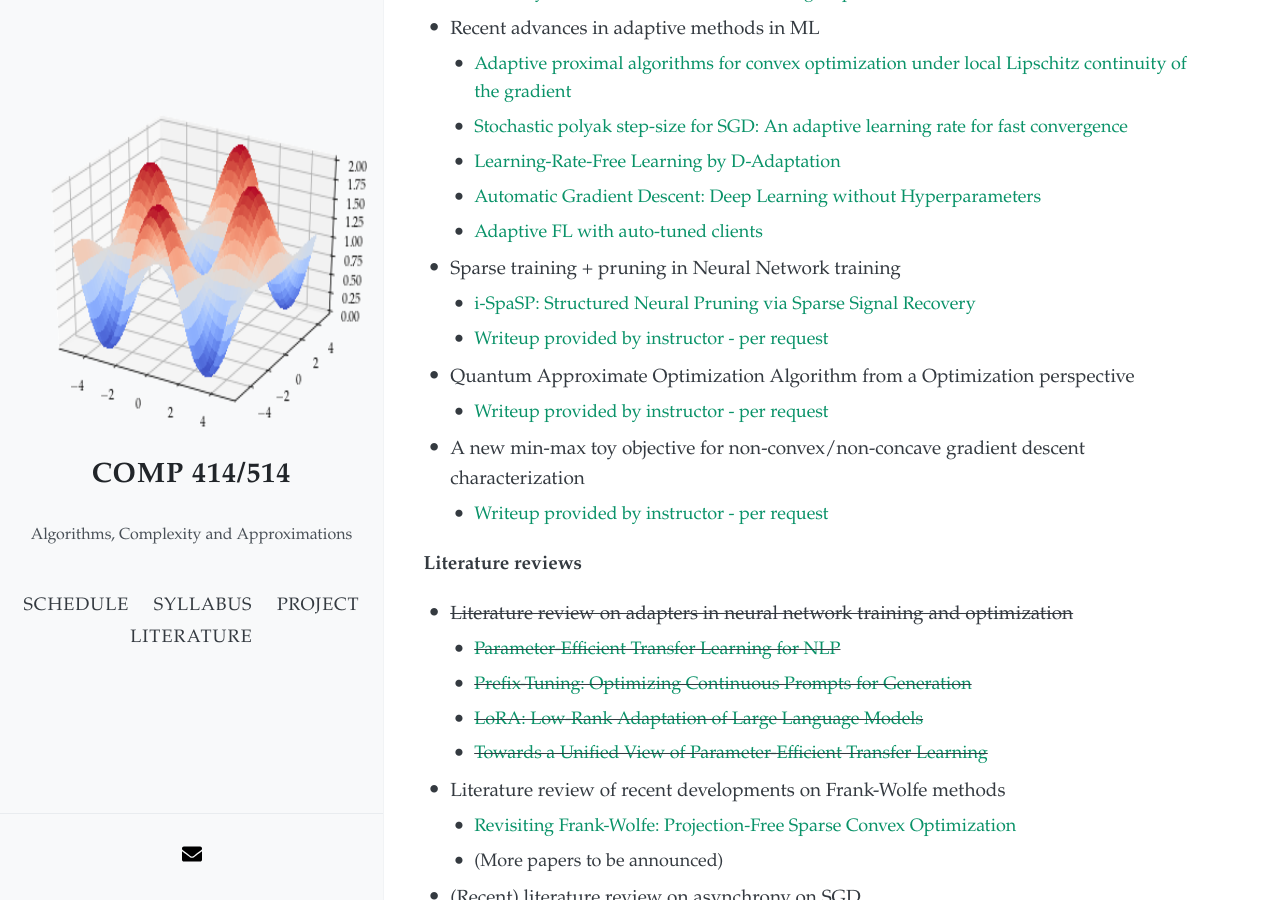
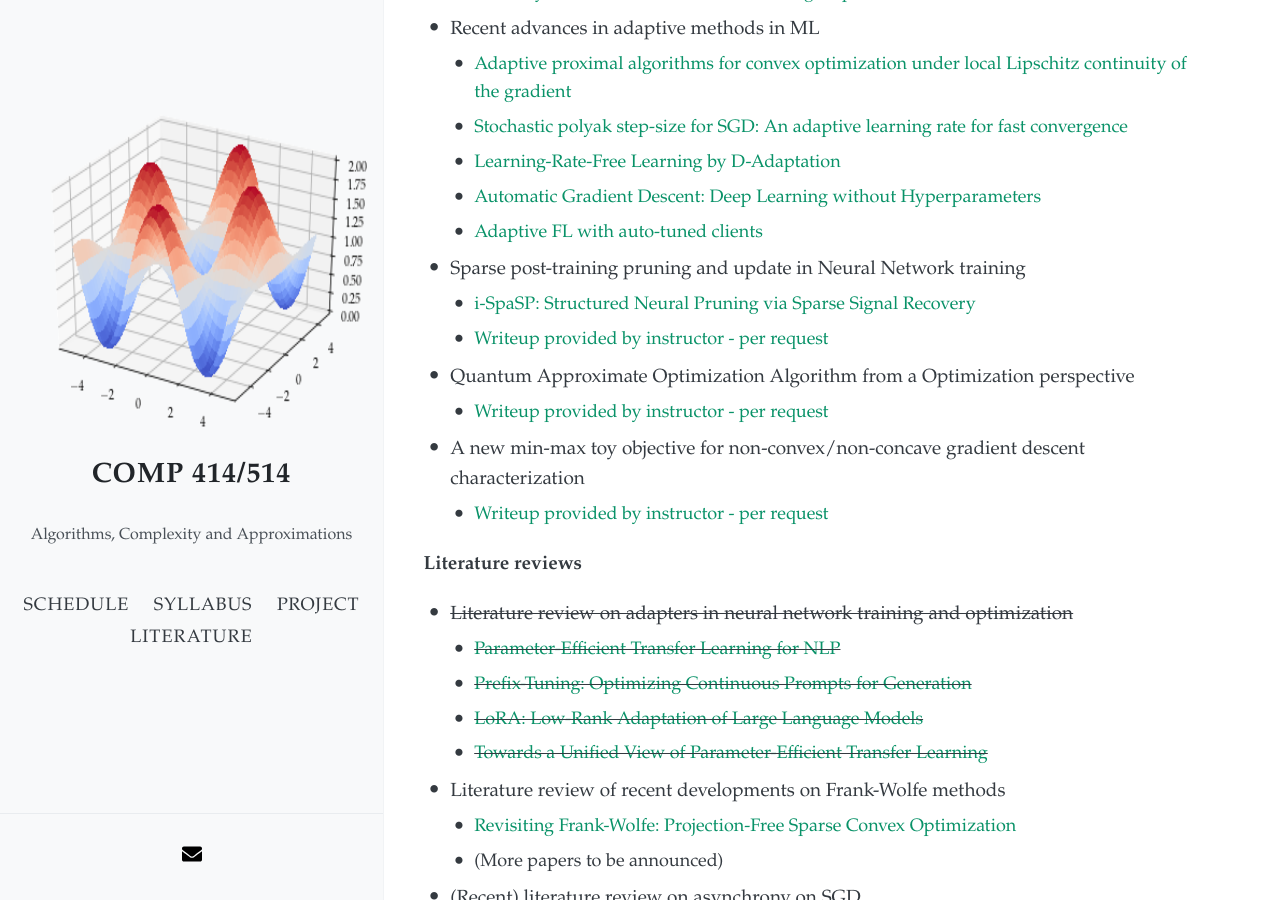
Before and after one commit to akyrillidis/comp414-514, a Jekyll site: the page built from project.md, in a window 1280 px wide and 900 px high, scrolled down 1537 px. Built offline with Jekyll 4.4.1, drawn with Linux system fonts in a browser that asks for light colours; nearby versions of some CDN libraries.

Commit message:
Update project.md

```diff
--- a/project.md
+++ b/project.md
@@ -50,7 +50,7 @@ The course project can be categorized as a literature review, original research,
   - [Automatic Gradient Descent: Deep Learning without Hyperparameters](https://arxiv.org/pdf/2304.05187.pdf)
   - [Adaptive FL with auto-tuned clients](https://arxiv.org/pdf/2306.11201.pdf)
 
-- Sparse training + pruning in Neural Network training
+- Sparse post-training pruning and update in Neural Network training
   - [i-SpaSP: Structured Neural Pruning via Sparse Signal Recovery](https://arxiv.org/pdf/2112.04905.pdf)
   - [Writeup provided by instructor - per request]()
 
```
